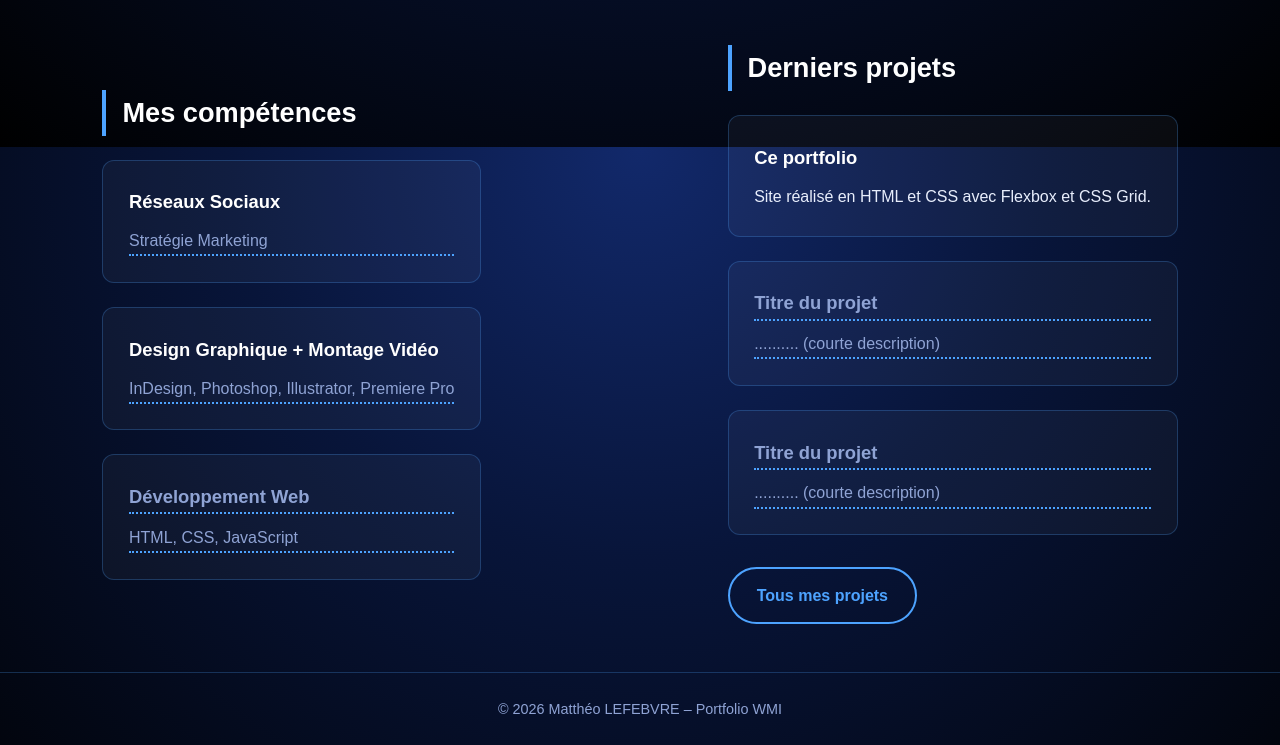
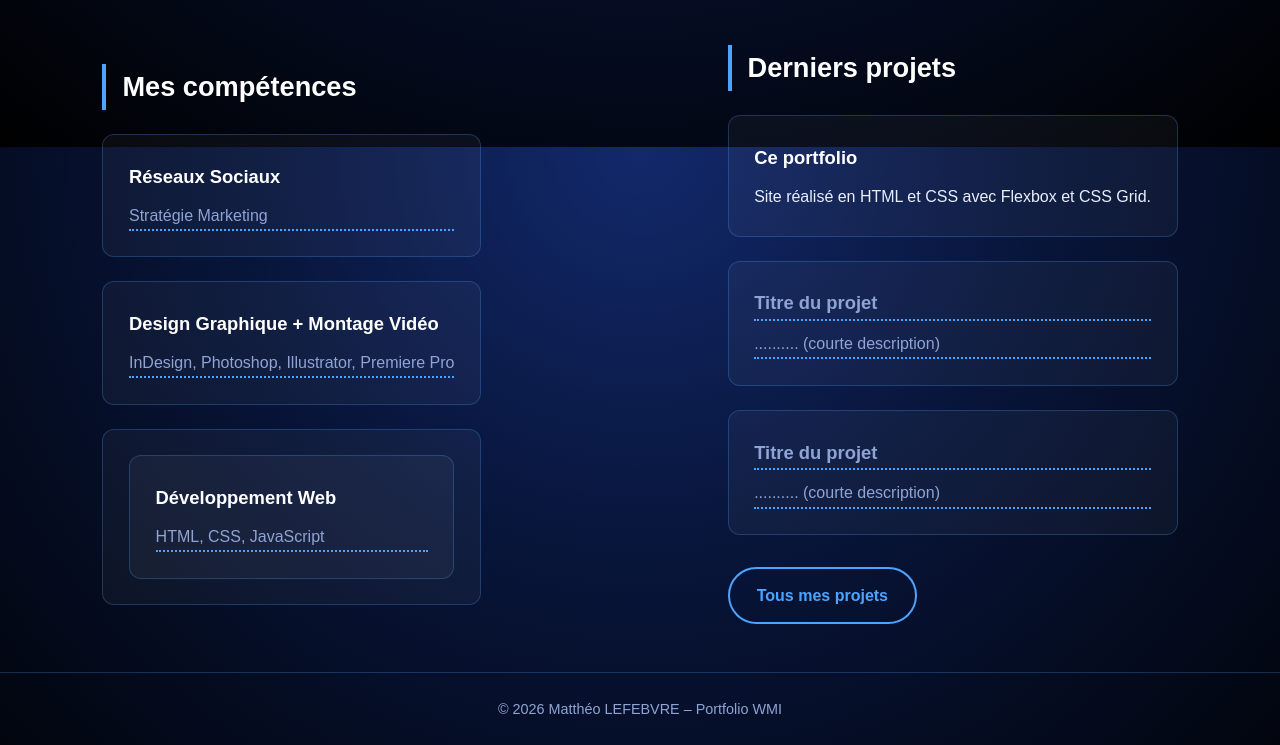
Before and after one commit to mattheo-lfb/portfolio-wmi, a plain HTML site: page index.html in a window 1280 px wide. Shown: the part 653-1398 px from the top of the page. Drawn offline with Linux system fonts and the light colour scheme.

Commit message:
Version 2.1

```diff
--- a/index.html
+++ b/index.html
@@ -68,8 +68,11 @@
                     <p class="pointille">InDesign, Photoshop, Illustrator, Premiere Pro</p>
                 </article>
                 <article class="carte">
-                    <h3 class="pointille">Développement Web</h3>
-                    <p class="pointille">HTML, CSS, JavaScript</p>
+
+                    <article class="carte">
+                        <h3>Développement Web</h3>
+                        <p class="pointille">HTML, CSS, JavaScript</p>
+                    </article>
                 </article>
             </section>
         </section>
```
Also changed, not shown: cv.css (+0 -9 lines).
